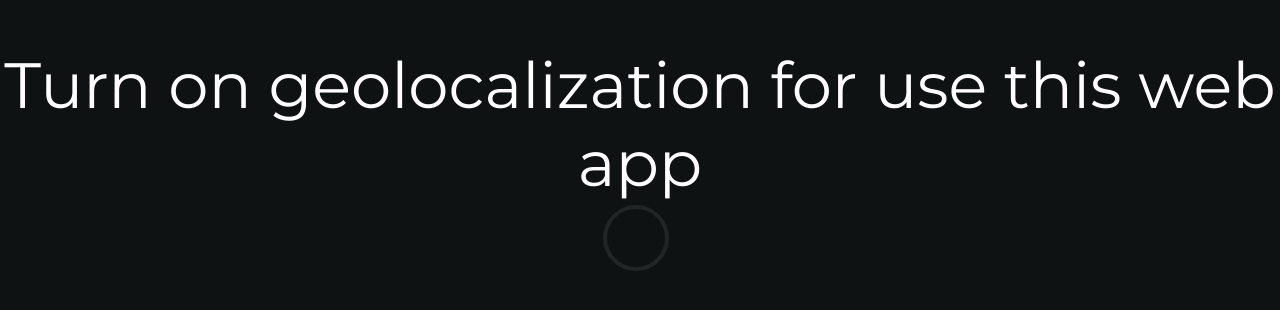
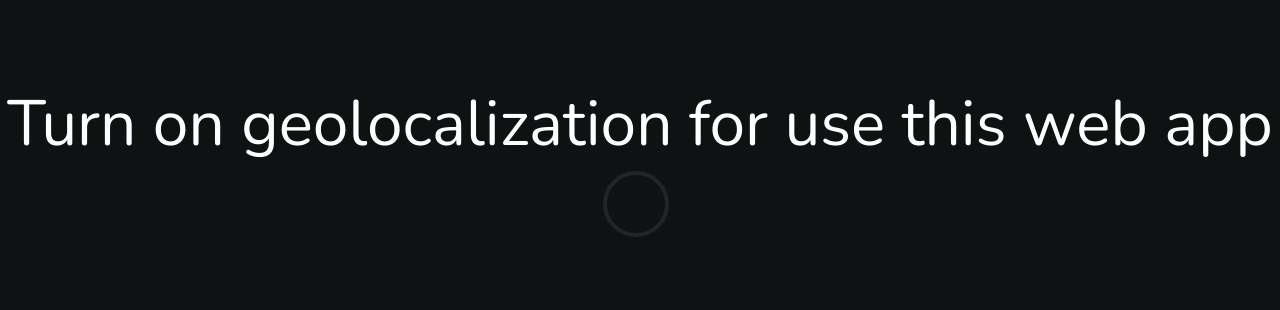
Before and after one commit to JoaoVictor6/weather-view, a React (Create React App) app: page / in a window 1280 px wide. Shown: the part 236-546 px from the top of the page. Built offline with nearby package versions, Linux system fonts and the light colour scheme; no server answers.

Commit message:
add new styles

```diff
--- a/public/index.html
+++ b/public/index.html
@@ -12,7 +12,7 @@
     <title>Weather App</title>
     <link rel="preconnect" href="https://fonts.googleapis.com">
     <link rel="preconnect" href="https://fonts.gstatic.com" crossorigin>
-    <link href="https://fonts.googleapis.com/css2?family=Montserrat:wght@400;500;600;700&display=swap" rel="stylesheet">
+    <link href="https://fonts.googleapis.com/css2?family=Nunito:wght@400;600;700&display=swap" rel="stylesheet">
   </head>
   <body>
     <noscript>You need to enable JavaScript to run this app.</noscript>
--- a/src/styles/GlobalStyle.ts
+++ b/src/styles/GlobalStyle.ts
@@ -1,14 +1,26 @@
 import { createGlobalStyle } from 'styled-components';
+import colors from './colors';
 
 export default createGlobalStyle`
   body {
     height: 100vh;
+    background: ${colors.background};
   }
 
   * {
     padding: 0;
     margin: 0;
     box-sizing: border-box;
-    font-family: 'Montserrat', sans-serif;
+    font-family: 'Nunito', sans-serif;
+  }
+
+  h1,h2,h3,h4,h5,h6{
+    font-weight: 400;
+    font-size: 1rem;
+  }
+
+  button {
+    background: transparent;
+    border: none;
   }
 `;
```
